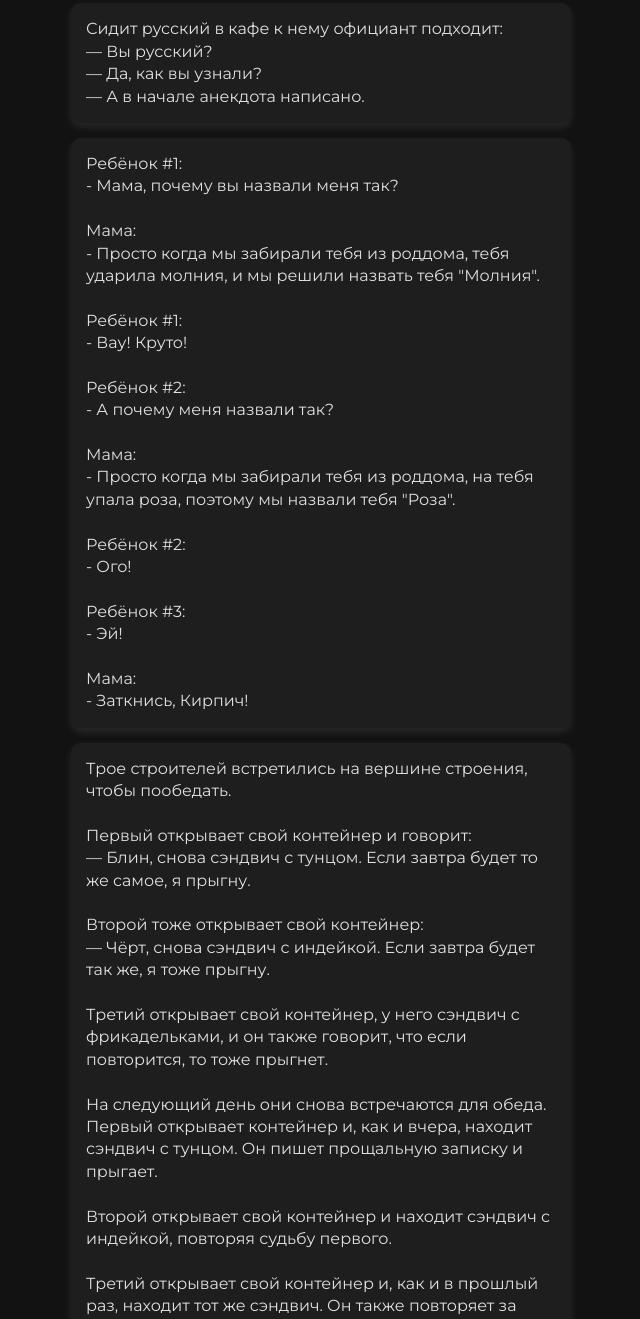
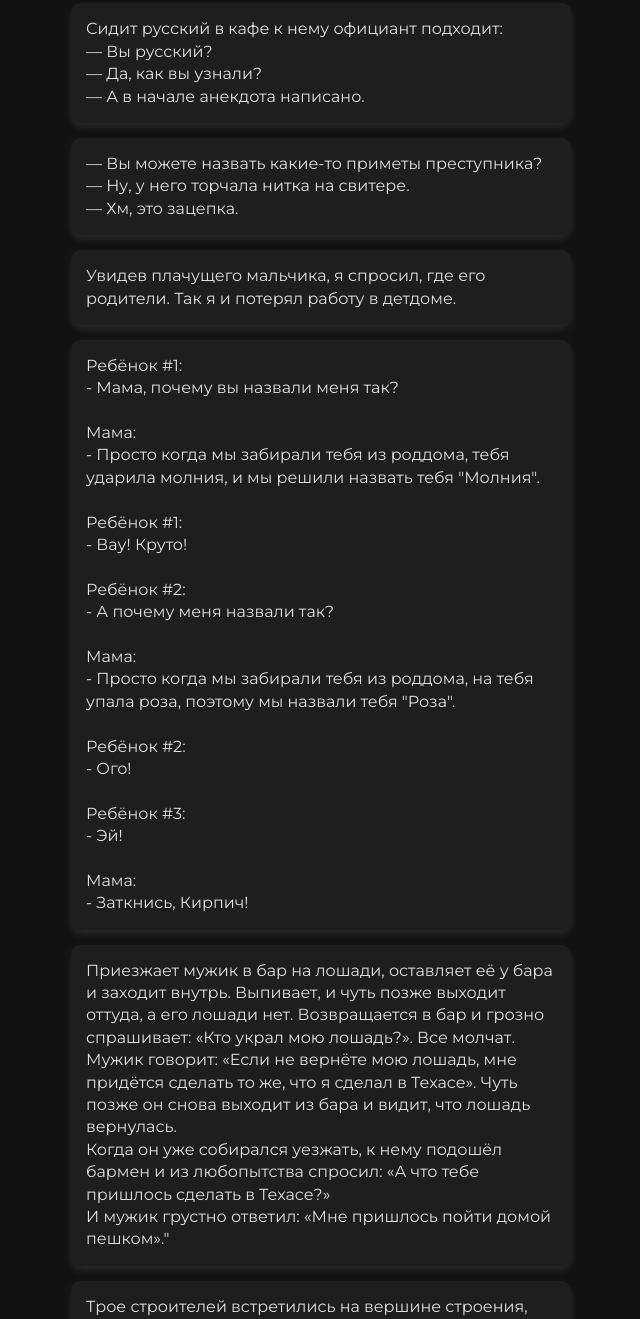
Before and after one commit to 1hebread/Anekdoti, a plain HTML site: page index.html in a window 1280 px wide. Shown: the part 1781-3100 px from the top of the page, without its empty margins (319-959 px from the left). Drawn offline with Linux system fonts and the light colour scheme.

Commit message:
feat: add new jokes

```diff
--- a/index.html
+++ b/index.html
@@ -65,7 +65,16 @@
                 <p class="joke-text">Сидит русский в кафе к нему официант подходит:<br>— Вы русский?<br>— Да, как вы узнали?<br>— А в начале анекдота написано.</p>
             </div>
             <div class="joke-card">
+                <p class="joke-text">— Вы можете назвать какие-то приметы преступника?<br>— Ну, у него торчала нитка на свитере.<br>— Хм, это зацепка.</p>
+            </div>
+            <div class="joke-card">
+                <p class="joke-text">Увидев плачущего мальчика, я спросил, где его родители. Так я и потерял работу в детдоме.</p>
+            </div>
+            <div class="joke-card">
                 <p class="joke-text">Ребёнок #1:<br>- Мама, почему вы назвали меня так?<br><br>Мама:<br>- Просто когда мы забирали тебя из роддома, тебя ударила молния, и мы решили назвать тебя "Молния".<br><br>Ребёнок #1:<br>- Вау! Круто!<br><br>Ребёнок #2:<br>- А почему меня назвали так?<br><br>Мама:<br>- Просто когда мы забирали тебя из роддома, на тебя упала роза, поэтому мы назвали тебя "Роза".<br><br>Ребёнок #2:<br>- Ого!<br><br>Ребёнок #3:<br>- Эй!<br><br>Мама: <br>- Заткнись, Кирпич!</p>
+            </div>
+            <div class="joke-card">
+                <p class="joke-text">Приезжает мужик в бар на лошади, оставляет её у бара и заходит внутрь. Выпивает, и чуть позже выходит оттуда, а его лошади нет. Возвращается в бар и грозно спрашивает: «Кто украл мою лошадь?». Все молчат. Мужик говорит: «Если не вернёте мою лошадь, мне придётся сделать то же, что я сделал в Техасе». Чуть позже он снова выходит из бара и видит, что лошадь вернулась.<br>Когда он уже собирался уезжать, к нему подошёл бармен и из любопытства спросил: «А что тебе пришлось сделать в Техасе?»<br>И мужик грустно ответил: «Мне пришлось пойти домой пешком»."</p>
             </div>
             <div class="joke-card">
                 <p class="joke-text">Трое строителей встретились на вершине строения, чтобы пообедать. <br><br>Первый открывает свой контейнер и говорит:  <br>— Блин, снова сэндвич с тунцом. Если завтра будет то же самое, я прыгну.  <br><br>Второй тоже открывает свой контейнер:  <br>— Чёрт, снова сэндвич с индейкой. Если завтра будет так же, я тоже прыгну.  <br><br>Третий открывает свой контейнер, у него сэндвич с фрикадельками, и он также говорит, что если повторится, то тоже прыгнет.  <br><br>На следующий день они снова встречаются для обеда. Первый открывает контейнер и, как и вчера, находит сэндвич с тунцом. Он пишет прощальную записку и прыгает.  <br><br>Второй открывает свой контейнер и находит сэндвич с индейкой, повторяя судьбу первого.  <br><br>Третий открывает свой контейнер и, как и в прошлый раз, находит тот же сэндвич. Он также повторяет за первым и вторым.  <br><br>На похоронах жёны всех троих встречаются. Первая плачет:  <br>— Если бы я только знала, что он хочет другое!  <br><br>Вторая сердится:  <br>— Он никогда мне не говорил, что хочет!  <br><br>Вдруг они замечают, что третья стоит в стороне, растерянная. Две предыдущие подходят к ней.  <br><br>Третья говорит:  <br>— Я не поняла... он же всегда сам себе обед готовил...</p>
```
